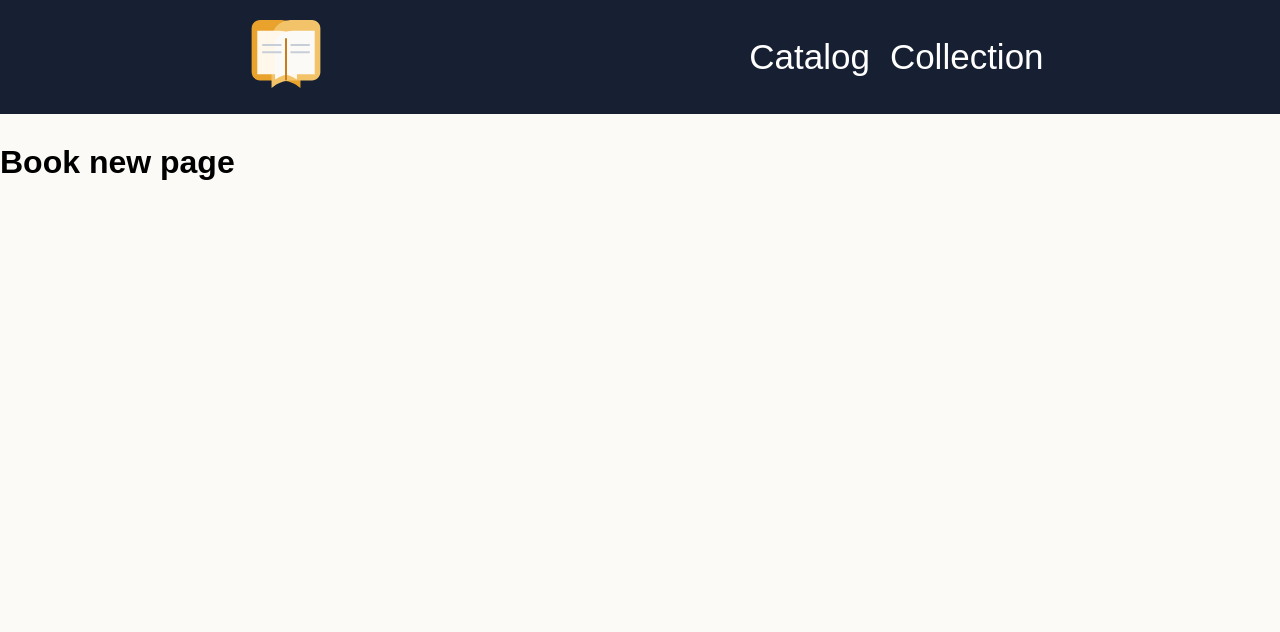
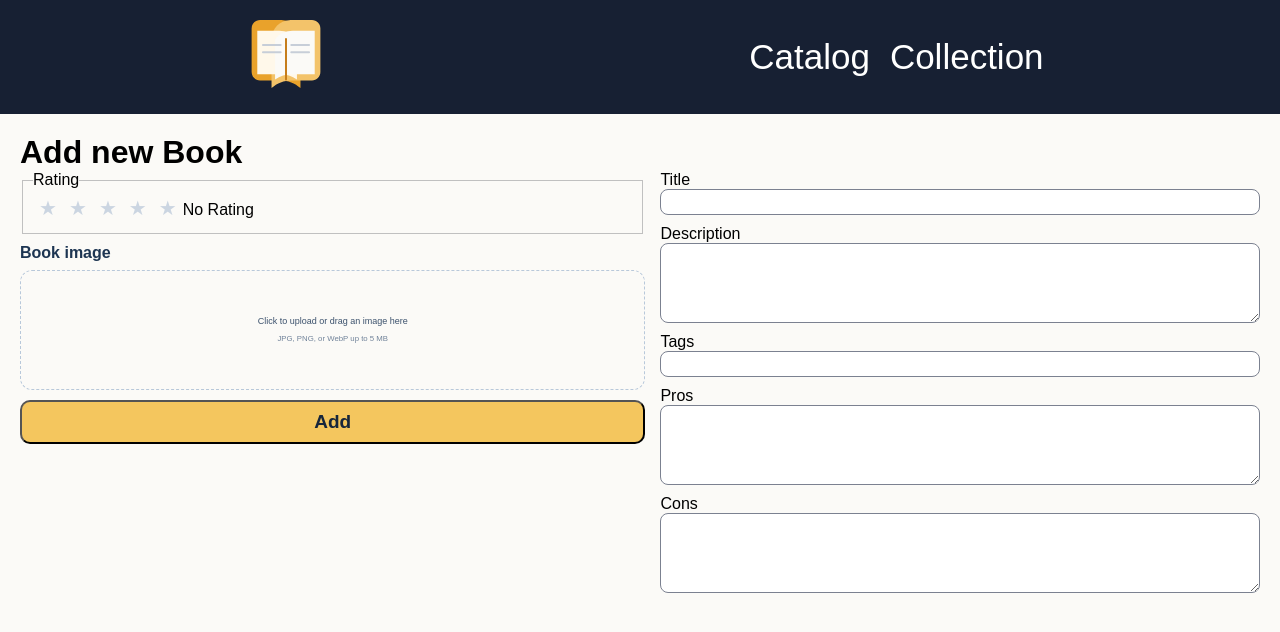
Before and after one commit to Blaaaaaze/my-library, a Next.js app: page /book/new in a window 1280 px wide. Shown: the top 632 px of the page. Built offline with nearby package versions, Linux system fonts and the light colour scheme.

Commit message:
feat: форма добавления новой книги

```diff
--- /dev/null
+++ b/app/book/new/page.module.scss
@@ -0,0 +1,25 @@
+@use '../../../styles/abstract/index' as styles;
+
+.form {
+    display: flex;
+    flex-direction: column;
+    align-items: stretch;
+    gap: 15px;
+
+    @media (min-width: styles.$tablet) {
+        flex-direction: row-reverse;
+        justify-content: space-between;
+        align-items: stretch;
+    }
+
+    &__text-container, &__widgets {
+        display: flex;
+        flex-direction: column;
+        gap: 15px;
+
+        @media (min-width: styles.$tablet) {
+            flex-grow: 1;
+            gap: 10px;
+        }
+    }
+}
--- /dev/null
+++ b/app/book/new/page.tsx
@@ -0,0 +1,48 @@
+import Container from '@/components/Container/Container';
+import styles from './page.module.scss';
+import Rating from '@/components/Rating/Rating';
+import ImageDrop from '@/components/ImageDrop/ImageDrop';
+
+export default function NewBook() {
+    return <Container>
+        <h1>Add new Book</h1>
+        <form action="" className={styles.form}>
+            <div className={styles['form__text-container']}>
+                <label>
+                    Title
+                    <input type="text" name='title' id="title" />
+                </label>
+
+                <label>
+                    Description
+                    <textarea name='description' id="description" />
+                </label>
+
+                <label htmlFor=''>
+                    Tags
+                    <input />
+                </label>
+
+
+                <label>
+                    Pros
+                    <textarea name='pros' id="pros" />
+                </label>
+
+                <label>
+                    Cons
+                    <textarea name='cons' id="cons" />
+                </label>
+            </div>
+
+            <div className={styles.form__widgets}>
+                <Rating />
+                <ImageDrop />
+                <button className='main-button'>Add</button>
+            </div>
+
+
+
+        </form>
+    </Container>
+}
--- a/components/Banner/Banner.tsx
+++ b/components/Banner/Banner.tsx
@@ -8,7 +8,7 @@ export default function Banner() {
             <p className={styles.banner__subtitle}>Welcome!</p>
             <h2 className={styles.banner__title}>Books that inspire</h2>
             <p className={styles.banner__text}>Open new stories, make a grand books collection, check your progress and find your adventures</p>
-            <Link href='/' className={styles.banner__button}>Catalog</Link>
+            <Link href='/' className={`${styles.banner__button} main-button`}>Catalog</Link>
         </div>
         <div className={styles.banner__image}>
             <Image
--- /dev/null
+++ b/components/ImageDrop/ImageDrop.module.scss
@@ -0,0 +1,47 @@
+.coverField {
+  display: grid;
+  gap: 8px;
+}
+
+.label {
+  color: #1d3552;
+  font-weight: 600;
+}
+
+.dropZone {
+  position: relative;
+  display: grid;
+  min-height: 120px;
+  place-content: center;
+  justify-items: center;
+  gap: 8px;
+  padding: 24px;
+  border: 1.5px dashed #b8c8da;
+  border-radius: 12px;
+  color: #71839a;
+  cursor: pointer;
+  transition: border-color 0.2s, background-color 0.2s;
+
+  &:hover {
+    border-color: #f3b73f;
+    background: #fffbf2;
+  }
+}
+
+.fileInput {
+  position: absolute;
+  inset: 0;
+  width: 100%;
+  height: 100%;
+  opacity: 0;
+  cursor: pointer;
+}
+
+.dropTitle {
+  color: #3c526d;
+  font-size: 0.9rem;
+}
+
+.dropHint {
+  font-size: 0.78rem;
+}
--- /dev/null
+++ b/components/ImageDrop/ImageDrop.tsx
@@ -0,0 +1,75 @@
+"use client";
+
+import { useEffect, useState, type ChangeEvent } from "react";
+import styles from "./ImageDrop.module.scss";
+
+const MAX_FILE_SIZE = 5 * 1024 * 1024;
+const ALLOWED_TYPES = ["image/jpeg", "image/png", "image/webp"];
+
+export default function ImageDrop() {
+  const [previewUrl, setPreviewUrl] = useState<string | null>(null);
+  const [fileName, setFileName] = useState<string | null>(null);
+  const [error, setError] = useState<string | null>(null);
+
+  useEffect(() => {
+    return () => {
+      if (previewUrl) URL.revokeObjectURL(previewUrl);
+    };
+  }, [previewUrl]);
+
+  function handleChange(event: ChangeEvent<HTMLInputElement>) {
+    const file = event.target.files?.[0];
+
+    if (!file) return;
+
+    if (!ALLOWED_TYPES.includes(file.type)) {
+      setError("Choose a JPG, PNG, or WebP image.");
+      event.target.value = "";
+      return;
+    }
+
+    if (file.size > MAX_FILE_SIZE) {
+      setError("The image must be smaller than 5 MB.");
+      event.target.value = "";
+      return;
+    }
+
+    setError(null);
+    setFileName(file.name);
+    setPreviewUrl(URL.createObjectURL(file));
+  }
+
+  return (
+    <label className={styles.coverField}>
+      <span className={styles.label}>Book image</span>
+
+      <span className={styles.dropZone}>
+        <input
+          className={styles.fileInput}
+          type="file"
+          name="cover"
+          accept="image/jpeg,image/png,image/webp"
+          onChange={handleChange}
+        />
+
+        {previewUrl ? (
+          <>
+            <span className={styles.fileName}>{fileName}</span>
+            <span className={styles.success}>✓ Image selected</span>
+          </>
+        ) : (
+          <>
+            <span className={styles.dropTitle}>
+              Click to upload or drag an image here
+            </span>
+            <span className={styles.dropHint}>
+              JPG, PNG, or WebP up to 5 MB
+            </span>
+          </>
+        )}
+      </span>
+
+      {error && <span className={styles.error}>{error}</span>}
+    </label>
+  );
+}
--- /dev/null
+++ b/components/Rating/Rating.module.scss
@@ -0,0 +1,13 @@
+@use '../../styles/abstract/index' as styles;
+
+.star {
+    color: styles.$stars-color;
+    font-size: 2rem;
+    background: none;
+    border: 0;
+    cursor: pointer;
+}
+
+.active {
+    color: styles.$stars-active;
+}
--- /dev/null
+++ b/components/Rating/Rating.tsx
@@ -0,0 +1,34 @@
+"use client";
+
+import { useState } from "react";
+import styles from './Rating.module.scss';
+
+export default function Rating() {
+    const [rating, setRating] = useState(0);
+    const [hoveredRating, setHoveredRating] = useState(0);
+
+    const visibleRating = hoveredRating || rating;
+
+    return (
+    <fieldset>
+      <legend>Rating</legend>
+
+      <input type="hidden" name="rating" value={rating} />
+
+      {[1, 2, 3, 4, 5].map((value) => (
+        <button
+          key={value}
+          type="button"
+          onClick={() => setRating(value)}
+          onMouseEnter={() => setHoveredRating(value)}
+          onMouseLeave={() => setHoveredRating(0)}
+          className={`${styles.star} ${value <= visibleRating ? styles.active : ''}`}
+        >
+          ★
+        </button>
+      ))}
+
+      <span>{rating ? `${rating} / 5` : "No Rating"}</span>
+    </fieldset>
+  );
+}
--- a/components/TheHeader/TheHeader.module.scss
+++ b/components/TheHeader/TheHeader.module.scss
@@ -12,5 +12,6 @@
 
     @media (min-width: styles.$tablet) {
         justify-content: space-around;
+        margin-bottom: 20px;
     }
 }
--- a/styles/_globals.scss
+++ b/styles/_globals.scss
@@ -18,3 +18,35 @@ body {
 h1, h2, h3, h4, h5, h6 {
     margin: 0;
 }
+
+label {
+    display: flex;
+    flex-direction: column;
+}
+
+input, textarea {
+    border: 1px solid vars.$gray-secondary;
+    border-radius: 8px;
+    padding: 3px 6px;
+}
+
+.main-button {
+    font-family: inherit;
+    font-size: 14px;
+    font-weight: 600;
+    line-height: 1.4;
+    color: vars.$banner-button-text;
+    background-color: vars.$banner-button;
+    text-decoration: none;
+    padding: 7px 10px;
+    border-radius: 10px;
+
+    @media (min-width: vars.$wide) {
+        font-size: 1.9rem;
+    }
+}
+
+textarea {
+    resize: vertical;
+    height: 80px;
+}
--- a/styles/abstract/_variables.scss
+++ b/styles/abstract/_variables.scss
@@ -12,6 +12,10 @@ $banner-button-text: #17263B;
 $banner-main-text: #1C293D;
 $banner-secondary-text: #64748B;
 
+//stars
+$stars-color: #cbd5e1;
+$stars-active: #f6b73c;
+
 $tablet: 768px;
 $desktop: 1024px;
 $wide: 1280px;
```
Also changed, not shown: components/Banner/Banner.module.scss (+0 -13 lines), package.json (+7 -1 lines), 2 other files (tests, documents, lock files or other folders).
